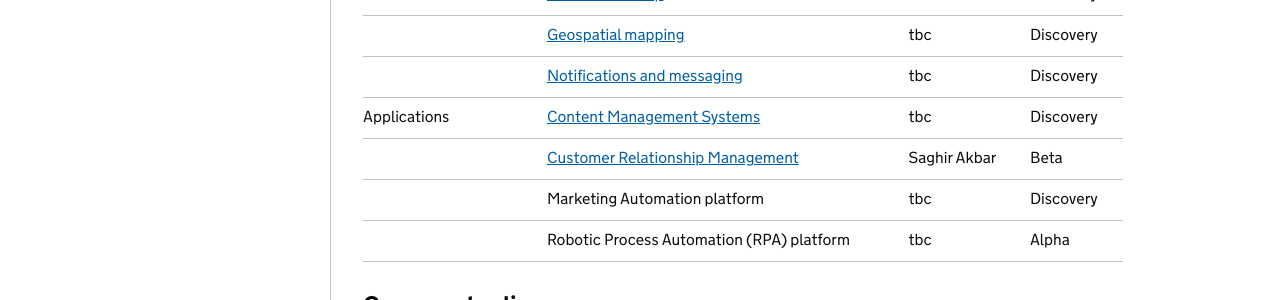
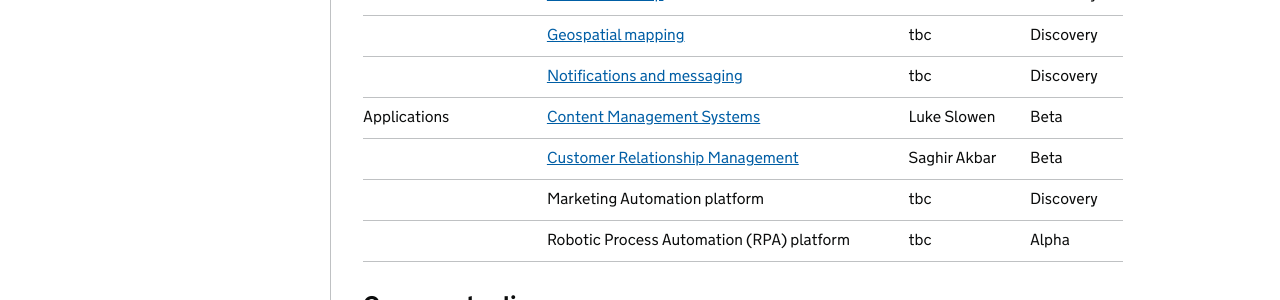
Before and after one commit to DFE-Digital/architecture, a Jekyll site: the page built from common-components/index.md, in a window 1280 px wide. Shown: the part 1643-1943 px from the top of the page. Built offline with Jekyll 4.4.1, drawn with Linux system fonts in a browser that asks for light colours; our own code applies the rules of GitHub Pages for plain Markdown files.

Commit message:
Update index.md
Tweak to table / links

```diff
--- a/common-components/index.md
+++ b/common-components/index.md
@@ -45,7 +45,7 @@ Information and data | [Enterprise Data and Analytics Platform (EDAP)](#edap) |
 | [Postcode lookup](#postcode) | tbc | Discovery
 | [Geospatial mapping](#mapping) | tbc | Discovery
 | [Notifications and messaging](#notifications) | tbc | Discovery
-Applications | [Content Management Systems ](#cms) | tbc | Discovery
+Applications | [Content Management Systems ](#cms) | Luke Slowen | Beta
 | [Customer Relationship Management](#crm) | Saghir Akbar | Beta
 | Marketing Automation platform | tbc | Discovery
 | Robotic Process Automation (RPA) platform | tbc | Alpha
```
